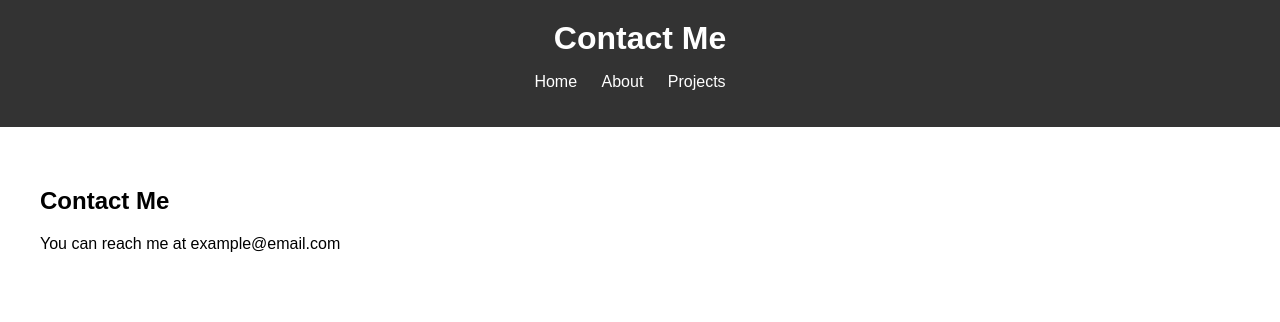
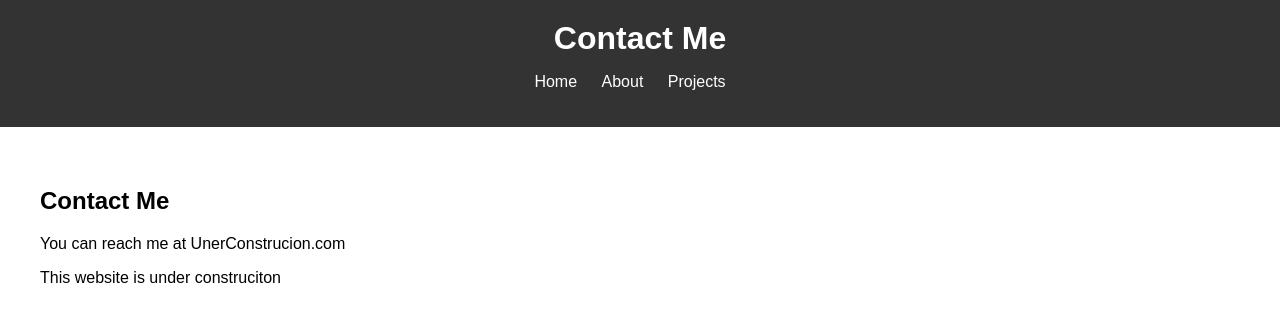
Before and after one commit to Scharon324/mywebsite, a plain HTML site: page contact.html in a window 1280 px wide. Drawn offline with Linux system fonts and the light colour scheme.

Commit message:
Update contact.html

```diff
--- a/contact.html
+++ b/contact.html
@@ -20,7 +20,8 @@
 
     <section>
         <h2>Contact Me</h2>
-        <p>You can reach me at example@email.com</p>
+        <p>You can reach me at UnerConstrucion.com</p>
+        <p>This website is under construciton</p>
     </section>
 </body>
 </html>
```
